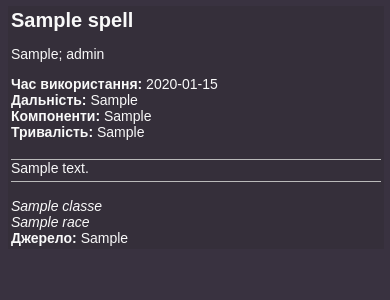
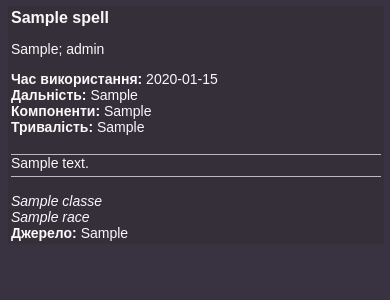
Before and after one commit to lukaholota/spells, a Flask app: page /spell/1 in a window 390 px wide. Shown: the part 64-364 px from the top of the page. Run offline with Flask 3, Linux system fonts and the light colour scheme; tables that the repository leaves empty hold one stand-in row (values such as "Sample post").

Commit message:
spell h2 font size remake

```diff
--- a/app/static/css/spell.css
+++ b/app/static/css/spell.css
@@ -1,5 +1,9 @@
 p, strong, div, a[href], b, i, li {
     font-size: 22px;
+}
+
+h2 {
+    font-size: 26px;
 }
 
 .spell-name h2 {
@@ -10,4 +14,7 @@ p, strong, div, a[href], b, i, li {
     p, strong, div, a[href], b, i, li {
         font-size: 14px;
     }
+    h2 {
+        font-size: 16px;
+    }
   }
```
